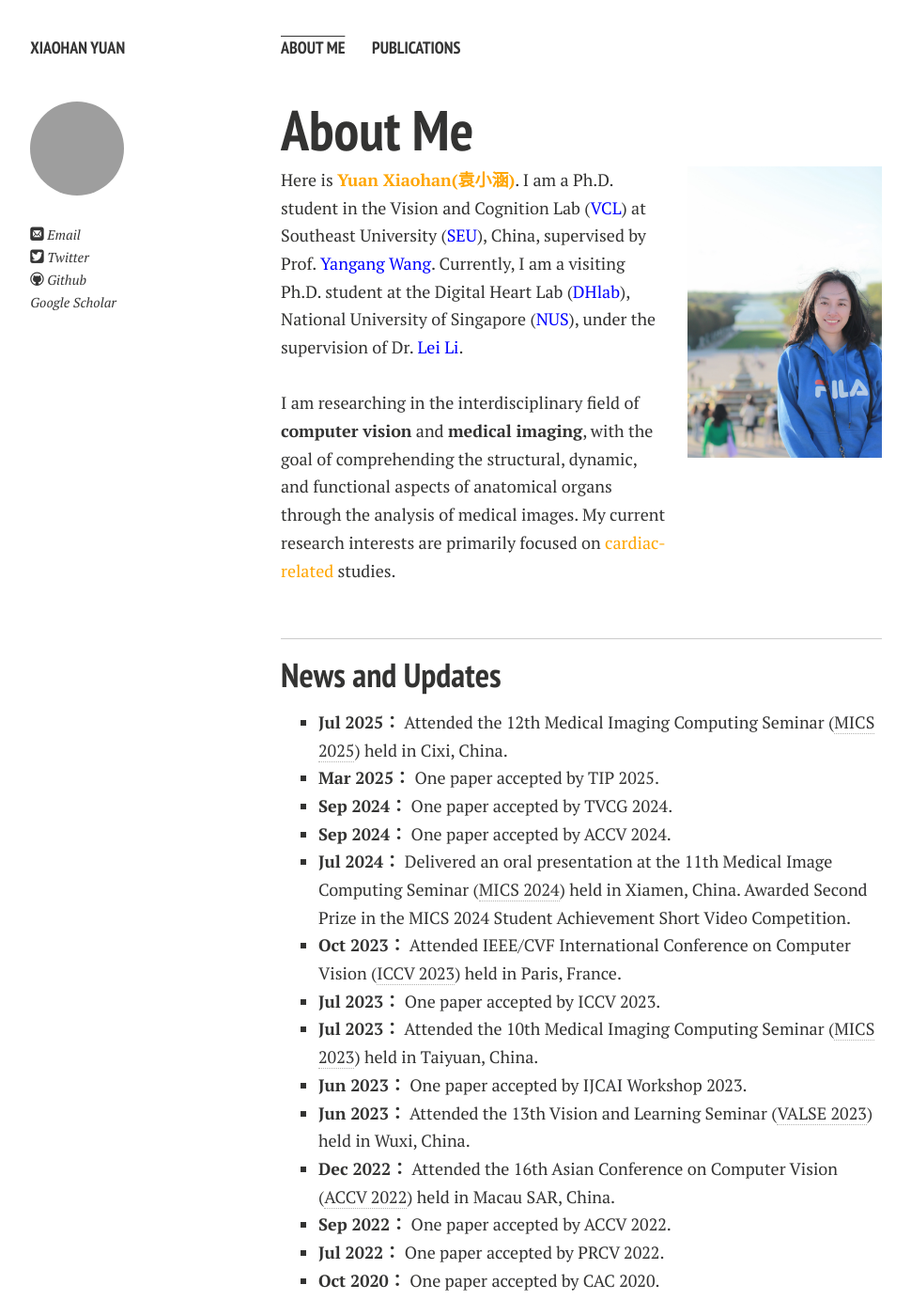
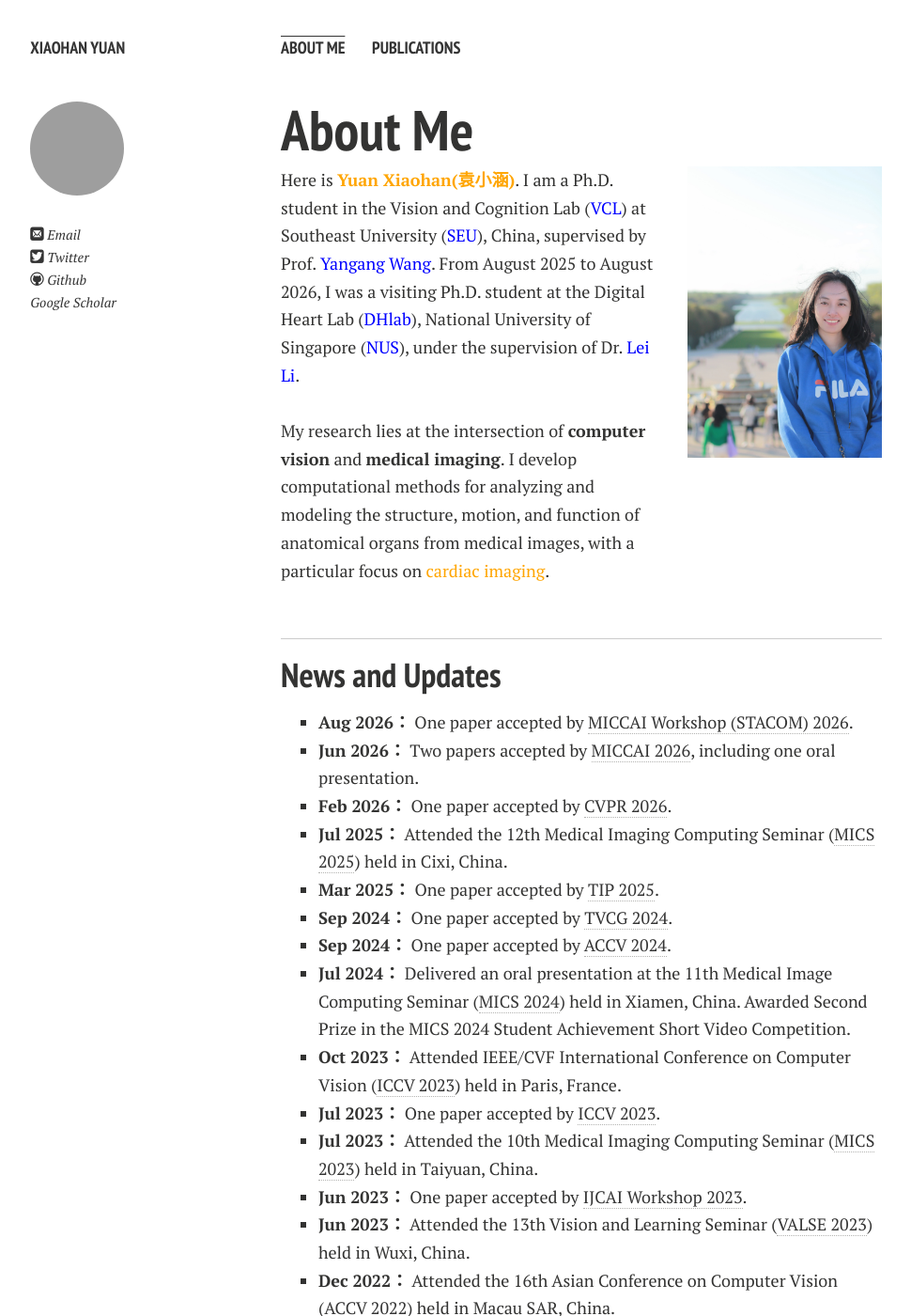
Before and after one commit to yuan-xiaohan/yuan-xiaohan.github.io, a Jekyll site: the page built from index.md, in a window 1280 px wide and 1400 px high. Shown: the whole window at 94% size, without its empty margins (21-991 px from the left). Built offline with Jekyll 4.4.1, drawn with Linux system fonts in a browser that asks for light colours; nearby versions of some CDN libraries; comment, search, counter and statistics services are not loaded; a style sheet for code colours, icons or effects is not loaded; our own code applies the rules of GitHub Pages for plain Markdown files; some of the changed text lies outside the part shown.

Commit message:
update index.md

```diff
--- a/index.md
+++ b/index.md
@@ -17,7 +17,7 @@ at Southeast University
 (<a href="https://www.seu.edu.cn/english/main.htm" target="_blank" style="color:blue;">SEU</a>),
 China, supervised by Prof.
 <a href="https://www.yangangwang.com/#me" target="_blank" style="color:blue;">Yangang Wang</a>.
-Currently, I am a visiting Ph.D. student at the Digital Heart Lab
+From August 2025 to August 2026, I was a visiting Ph.D. student at the Digital Heart Lab
 (<a href="https://digitalheartlab.com/" target="_blank" style="color:blue;">DHlab</a>),
 National University of Singapore
 (<a href="https://nus.edu.sg/" target="_blank" style="color:blue;">NUS</a>),
@@ -25,7 +25,7 @@ under the supervision of Dr.
 <a href="https://digitalheartlab.com/people/lei_li" target="_blank" style="color:blue;">Lei Li</a>.
 <br><br>
 
-I am researching in the interdisciplinary field of <strong>computer vision</strong> and <strong>medical imaging</strong>, with the goal of comprehending the structural, dynamic, and functional aspects of anatomical organs through the analysis of medical images. My current research interests are primarily focused on <font color="orange">cardiac-related</font> studies.
+My research lies at the intersection of <strong>computer vision</strong> and <strong>medical imaging</strong>. I develop computational methods for analyzing and modeling the structure, motion, and function of anatomical organs from medical images, with a particular focus on <font color="orange">cardiac imaging</font>.
 </div>
 
 <!-- 右边：头像（置顶靠右） -->
@@ -40,20 +40,23 @@ I am researching in the interdisciplinary field of <strong>computer vision</stro
 ---
 
 ## News and Updates
+- **Aug 2026：** One paper accepted by [MICCAI Workshop (STACOM) 2026](https://stacom.github.io/stacom2026/).
+- **Jun 2026：** Two papers accepted by [MICCAI 2026](https://conferences.miccai.org/2026/en/), including one oral presentation.
+- **Feb 2026：** One paper accepted by [CVPR 2026](https://cvpr.thecvf.com/Conferences/2026).
 - **Jul 2025：** Attended the 12th Medical Imaging Computing Seminar ([MICS 2025](https://micsymposium.org/mics2025/)) held in Cixi, China.
-- **Mar 2025：** One paper accepted by TIP 2025.
-- **Sep 2024：** One paper accepted by TVCG 2024.
-- **Sep 2024：** One paper accepted by ACCV 2024.
+- **Mar 2025：** One paper accepted by [TIP 2025](https://ieeexplore.ieee.org/xpl/RecentIssue.jsp?punumber=83).
+- **Sep 2024：** One paper accepted by [TVCG 2024](https://ieeexplore.ieee.org/xpl/RecentIssue.jsp?punumber=2945).
+- **Sep 2024：** One paper accepted by [ACCV 2024](https://accv2024.org/).
 - **Jul 2024：** Delivered an oral presentation at the 11th Medical Image Computing Seminar ([MICS 2024](https://mics2024-xiamen.github.io/)) held in Xiamen, China. Awarded Second Prize in the MICS 2024 Student Achievement Short Video Competition.
 - **Oct 2023：** Attended IEEE/CVF International Conference on Computer Vision ([ICCV 2023](https://iccv2023.thecvf.com/)) held in Paris, France.
-- **Jul 2023：** One paper accepted by ICCV 2023.
+- **Jul 2023：** One paper accepted by [ICCV 2023](https://iccv2023.thecvf.com/).
 - **Jul 2023：** Attended the 10th Medical Imaging Computing Seminar ([MICS 2023](https://aim.nuist.edu.cn/MICS/mics2023.htm)) held in Taiyuan, China.
-- **Jun 2023：** One paper accepted by IJCAI Workshop 2023.
+- **Jun 2023：** One paper accepted by [IJCAI Workshop 2023](https://sites.google.com/view/glow-ijcai-23/home).
 - **Jun 2023：** Attended the 13th Vision and Learning Seminar ([VALSE 2023](http://valser.org/2023/#/)) held in Wuxi, China.
 - **Dec 2022：** Attended the 16th Asian Conference on Computer Vision ([ACCV 2022](https://accv2022.org/en/default.asp)) held in Macau SAR, China.
-- **Sep 2022：** One paper accepted by ACCV 2022.
-- **Jul 2022：** One paper accepted by PRCV 2022.
-- **Oct 2020：** One paper accepted by CAC 2020.
+- **Sep 2022：** One paper accepted by [ACCV 2022](https://accv2022.org/en/default.asp).
+- **Jul 2022：** One paper accepted by [PRCV 2022](https://www.caa.org.cn/article/192/2647.html).
+- **Oct 2020：** One paper accepted by [CAC 2020](https://www.caa.org.cn/article/191/266.html).
 
 
 <br>
@@ -64,7 +67,7 @@ I am researching in the interdisciplinary field of <strong>computer vision</stro
 
 <!-- **<font color='red'>[Highlight]</font> I am looking for PhD to start in 2025 Fall. Contact me if you have any leads!** -->
 
-- Aug 2025 - Current: **Visiting Ph.D. Student.**, National University of Singapore, Singapore
+- Aug 2025 - Aug 2026: **Visiting Ph.D. Student.**, National University of Singapore, Singapore
 - Mar 2023 - Current: **Ph.D. Student.**, Southeast University, Nanjing, China
 - Sep 2020 - March 2023: **M.S.**, Southeast University, Nanjing, China
 - Sep 2016 - June 2020: **B.E.**, Nanjing University of Aeronautics and Astronautics, Nanjing, China
```
